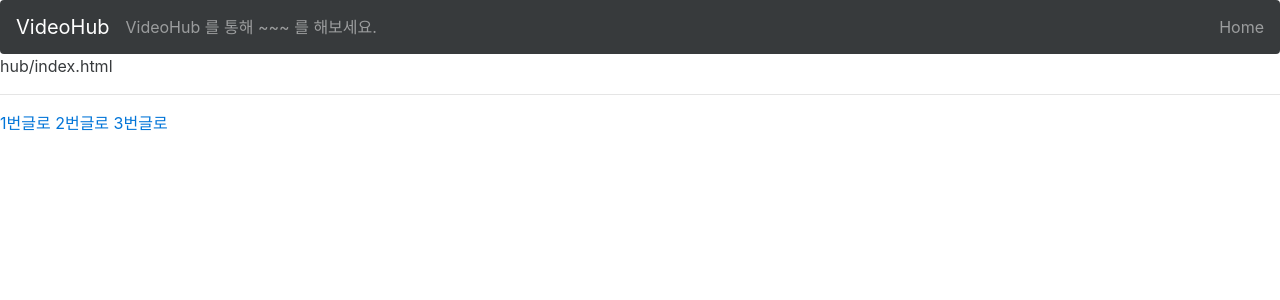
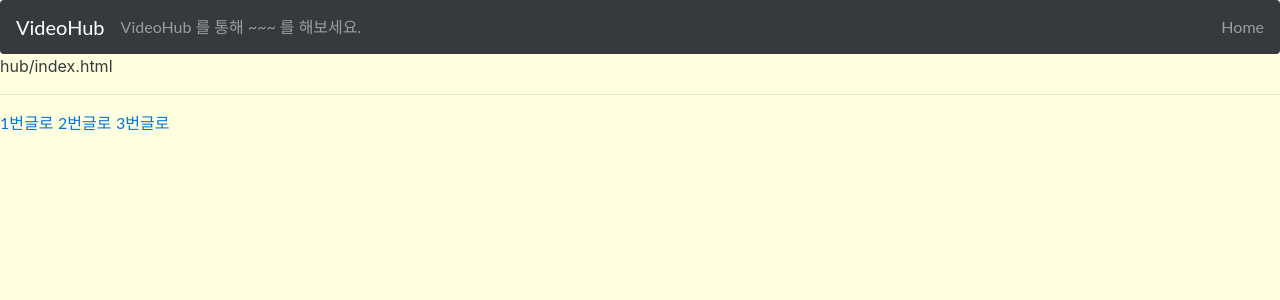
Before and after one commit to CodingSta/videohub_clone, a Django app: page /hub/ in a window 1280 px wide. Shown: the top 300 px of the page. Run offline with Django 3.2, Linux system fonts and the light colour scheme; some libraries are stand-ins or nearby versions.

Commit message:
hub 앱 관련 static 은 hub/static/hub 에 둔다.

```diff
--- /dev/null
+++ b/hub/static/hub/main.css
@@ -0,0 +1,5 @@
+* { font-family: "Nanum Barun Gothic","Noto Sans KR","Lato","Helvetica Neue","Apple SD Gothic Neo","Nanum Gothic","Arial","Apple Gothic",sans-serif; }
+
+body {
+    background-color: lightyellow;
+}
--- a/hub/templates/hub/base.html
+++ b/hub/templates/hub/base.html
@@ -6,6 +6,7 @@
 <meta charset="utf-8" />
 <title>{% block title %}VideoHub{% endblock %}</title>
 <link rel="stylesheet" href="{% static "bootstrap/4.0.0-alpha.3/css/bootstrap.min.css" %}" />
+<link rel="stylesheet" href="{% static "hub/main.css" %}" />
 {% block extra_head %}
 {% endblock %}
 </head>
```
